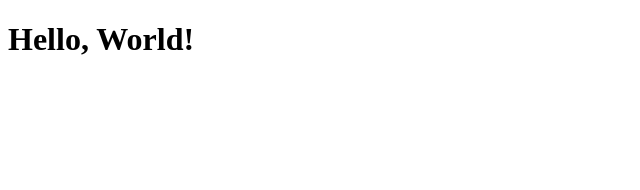
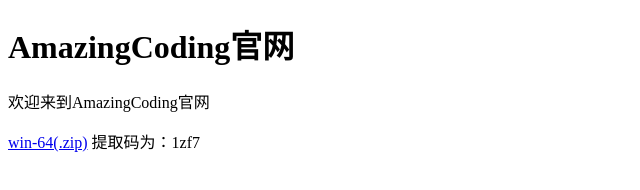
Before and after one commit to muchen0820/muchen.github.io, a plain HTML site: page index.html in a window 1280 px wide. Shown: the whole page, without its empty margins (0-640 px from the left). Drawn offline with Linux system fonts and the light colour scheme.

Commit message:
Update index.html

```diff
--- a/index.html
+++ b/index.html
@@ -1,9 +1,14 @@
 <!DOCTYPE html>
 <html>
 <head>
-	<title>Hello World</title>
+	<title>AmazingCoding官网</title>
 </head>
 <body>
-	<h1>Hello, World!</h1>
+	<h1>AmazingCoding官网</h1>
+	<p>欢迎来到AmazingCoding官网</p>
+	<p>
+		<a href="https://hellomuchen.lanzoue.com/iYTi81348kpc" download="win-64(.zip)">win-64(.zip)</a>
+		<span>提取码为：1zf7</span>
+	</p>
 </body>
 </html>
```
